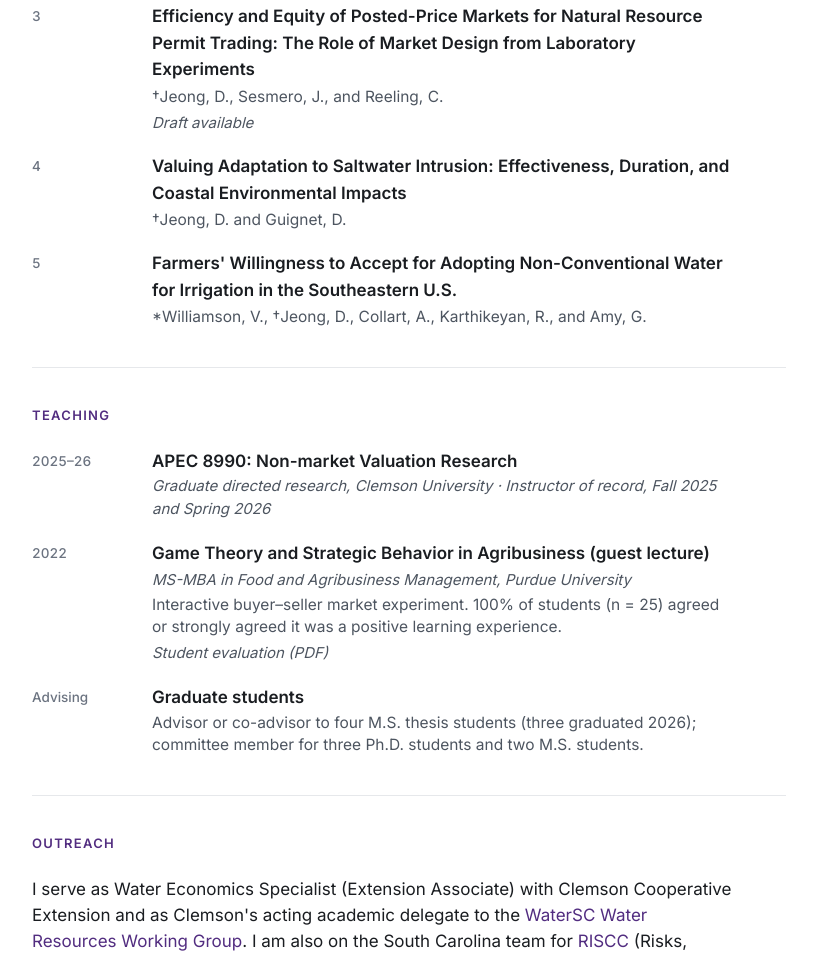
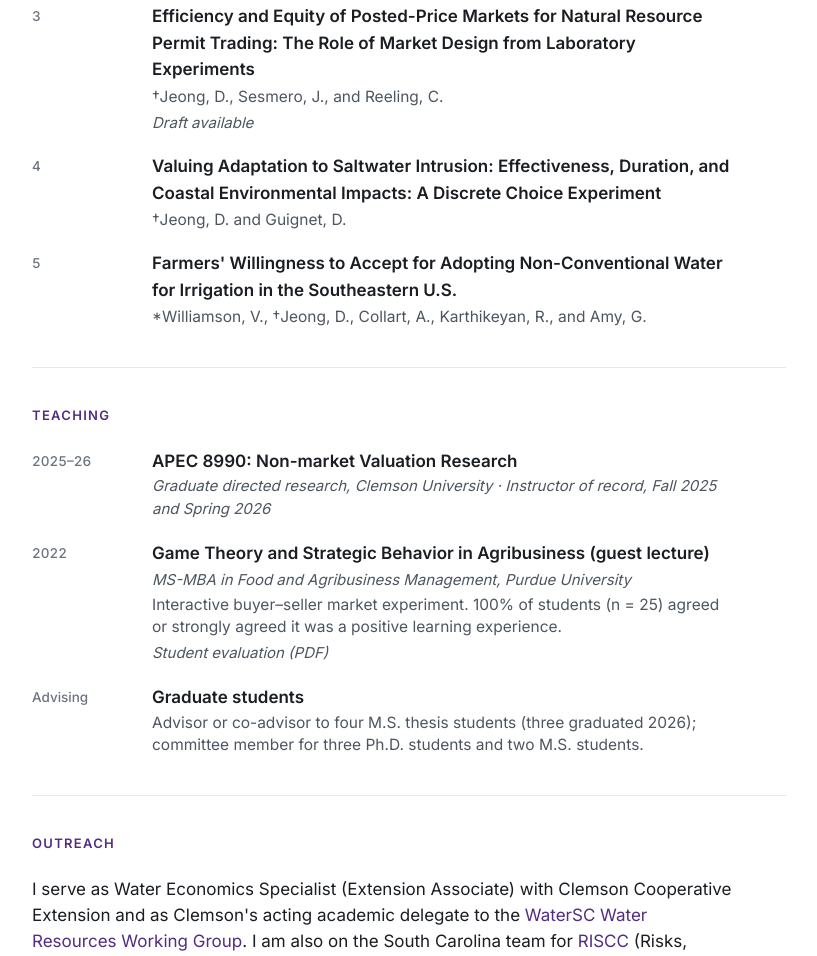
Before and after one commit to dawoon113/dawoon113.github.io, a plain HTML site: page index.html in a window 1280 px wide. Shown: the part 4109-5065 px from the top of the page, without its empty margins (414-1231 px from the left). Drawn offline with Linux system fonts and the light colour scheme.

Commit message:
Add files via upload

```diff
--- a/index.html
+++ b/index.html
@@ -310,7 +310,7 @@
         </div>
         <div class="entry">
           <div class="meta">4</div>
-          <div><span class="title">Valuing Adaptation to Saltwater Intrusion: Effectiveness, Duration, and Coastal Environmental Impacts</span><br><span class="authors">†Jeong, D. and Guignet, D.</span></div>
+          <div><span class="title">Valuing Adaptation to Saltwater Intrusion: Effectiveness, Duration, and Coastal Environmental Impacts: A Discrete Choice Experiment</span><br><span class="authors">†Jeong, D. and Guignet, D.</span></div>
         </div>
         <div class="entry">
           <div class="meta">5</div>
```
Also changed, not shown: 1 other file.
